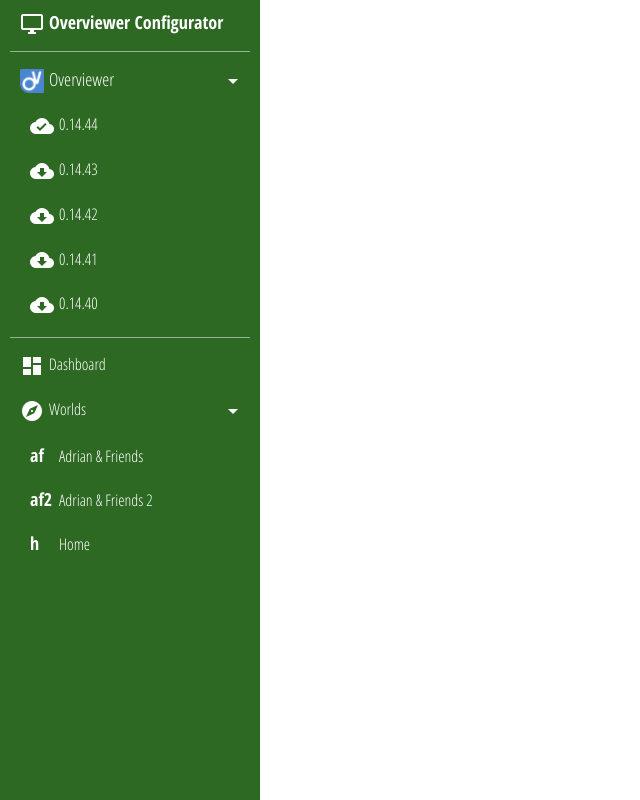
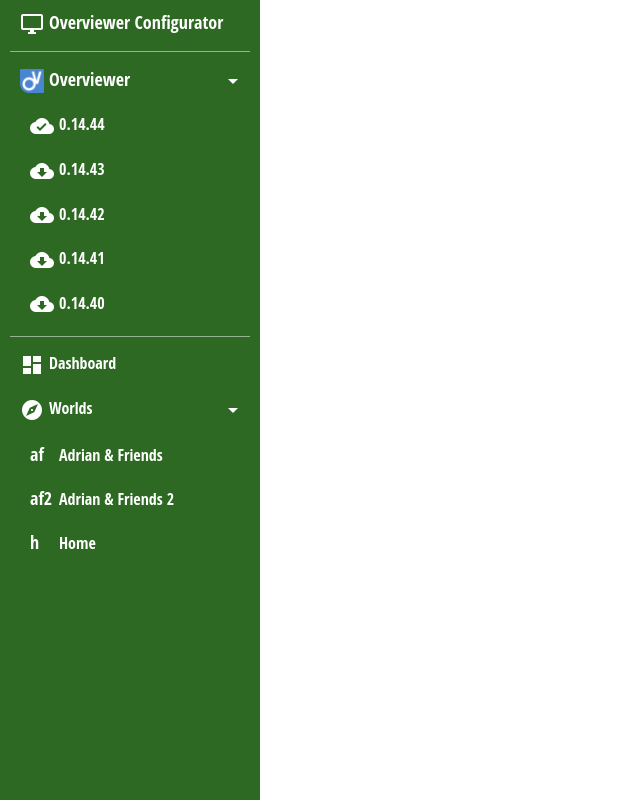
Before and after one commit to demosjarco/overviewer-configurator, an Electron app: page html/mainWindow.html in a window 1280 px wide. Shown: the whole page, without its empty margins (0-640 px from the left). Drawn offline with nearby package versions, Linux system fonts and the light colour scheme.

Commit message:
Use local version of open sans

```diff
--- a/css/main.less
+++ b/css/main.less
@@ -1,5 +1,6 @@
 @import url('../node_modules/material-design-icons/iconfont/material-icons.css');
-@import (css) url('https://fonts.googleapis.com/css?family=Open+Sans+Condensed:300,700|Open+Sans:400,700&display=swap');
+@import url('../node_modules/typeface-open-sans/index.css');
+@import url('../node_modules/typeface-open-sans-condensed/index.css');
 
 body {
 	margin: 0;
--- a/package.json
+++ b/package.json
@@ -35,6 +35,8 @@
 		"material-design-icons": "^3.0.1",
 		"request": "^2.88.0",
 		"rimraf": "^2.7.1",
-		"tar-fs": "^2.0.0"
+		"tar-fs": "^2.0.0",
+		"typeface-open-sans": "0.0.75",
+		"typeface-open-sans-condensed": "0.0.72"
 	}
 }
```
Also changed, not shown: css/main.css, 1 other file.
